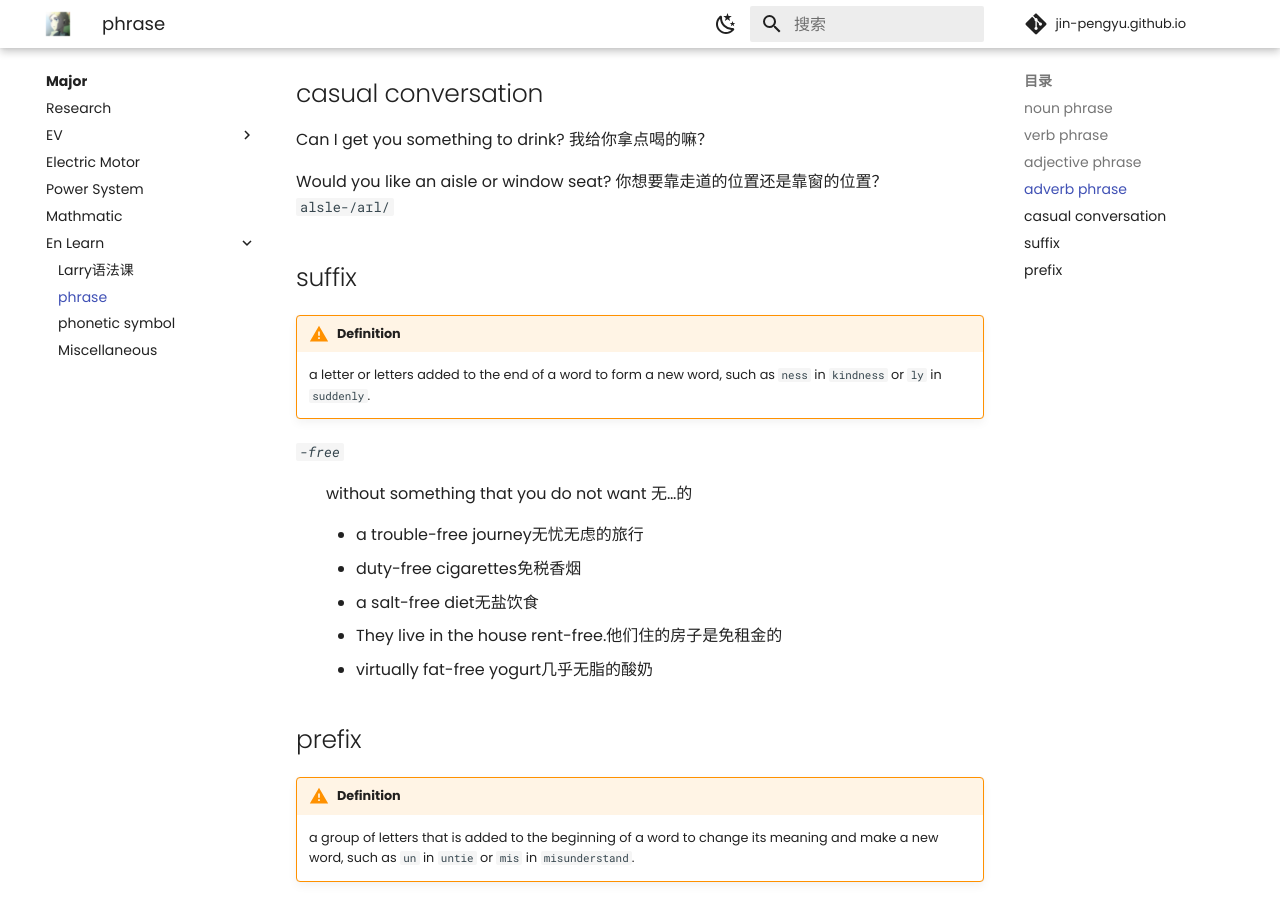
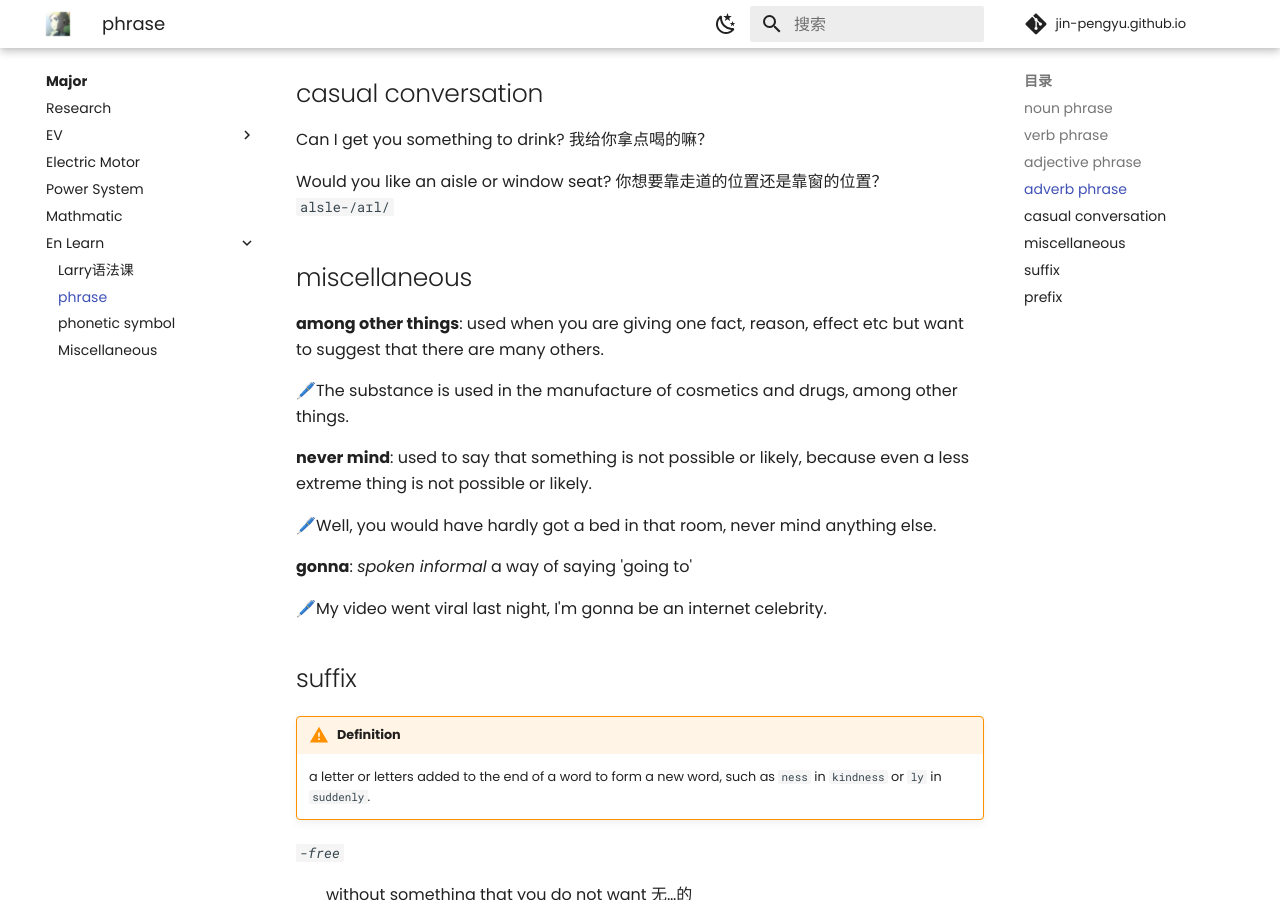
Before and after one commit to Pengyu-Jin/Pengyu-Jin.github.io, an MkDocs documentation site: the page built from docs/major/EN-learn/phrase.md, in a window 1280 px wide and 900 px high, scrolled down 1793 px. Built offline with MkDocs 1.6.1 and Material for MkDocs 9.7.7, drawn with Linux system fonts in a browser that asks for light colours; comment, search, counter and statistics services are not loaded.

Commit message:
phrase add

```diff
--- a/docs/major/EN-learn/phrase.md
+++ b/docs/major/EN-learn/phrase.md
@@ -56,6 +56,20 @@ Can I get you something to drink? 我给你拿点喝的嘛？
 
 Would you like an aisle or window seat? 你想要靠走道的位置还是靠窗的位置？`alsle-/aɪl/`
 
+## miscellaneous
+
+**among other things**: used when you are giving one fact, reason, effect etc but want to suggest that there are many others.
+
+🖊️The substance is used in the manufacture of cosmetics and drugs, among other things.
+
+**never mind**: used to say that something is not possible or likely, because even a less extreme thing is not possible or likely.
+
+🖊️Well, you would have hardly got a bed in that room, never mind anything else.
+
+**gonna**: _spoken informal_ a way of saying 'going to'
+
+🖊️My video went viral last night, I'm gonna be an internet celebrity.
+
 ## suffix
 
 !!! warning "Definition"
```
